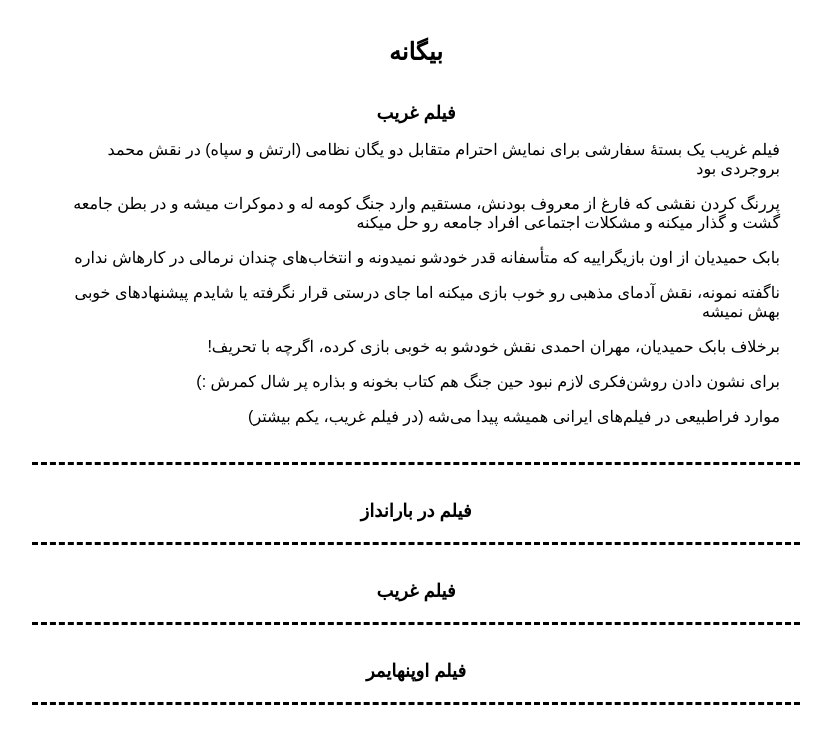
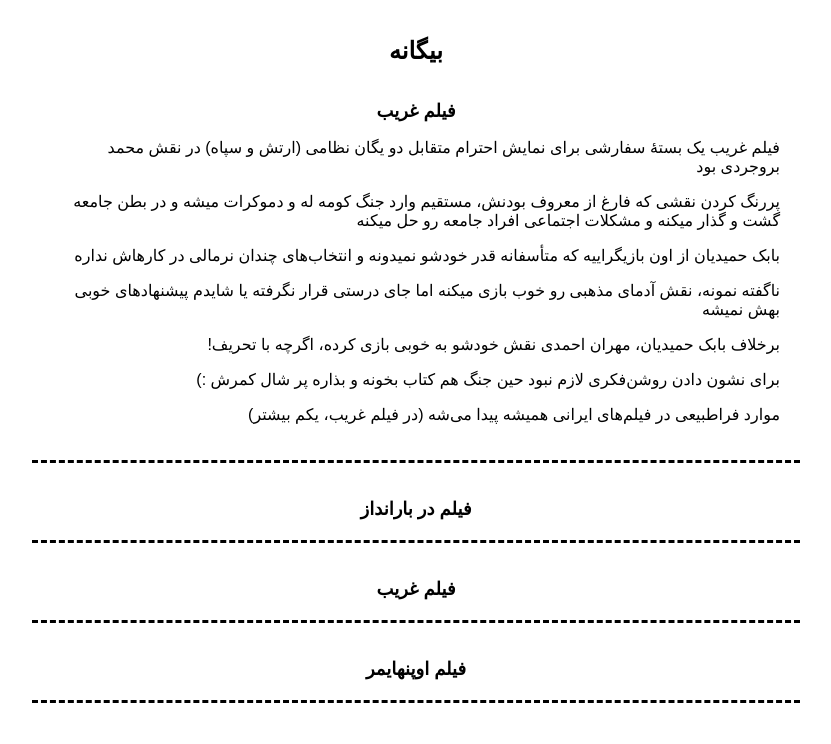
Before and after one commit to darkblog/darkblog.github.io, a Jekyll site: the page built from _posts/2023-8-7-2.md, in a window 1280 px wide. Shown: the top 744 px of the page, without its empty margins (351-1182 px from the left). Built offline with Jekyll 4.4.1, drawn with Linux system fonts in a browser that asks for light colours.

Commit message:
Update default.html

```diff
--- a/_layouts/default.html
+++ b/_layouts/default.html
@@ -6,7 +6,7 @@
 <title>{% if page.title %}{{ page.title }}{% else %}{{ site.name }}{% endif %}</title>
 <meta name="description" content="{% if page.excerpt %}{{ page.excerpt | strip_html | strip_newlines | truncate: 160 }}{% else %}{{ site.description }}{% endif %}">
 <link rel="canonical" href="{{ page.url | replace:'index.html','' | prepend: site.baseurl | prepend: site.url }}">
-<style amp-custom>body{font-family:sans-serif;margin:auto;padding:30px;max-width:768px}header{padding-bottom:16px;padding-top:8px;font-size:x-large;font-weight:bold}h1,h2{font-size:large}a{color:black;text-decoration:none}.post{padding:20px;border-bottom:dashed black}.center{display:block;margin:auto;text-align:center}</style>
+<style amp-custom>body{font-family:sans-serif;margin:auto;padding:30px;max-width:768px}header{padding-bottom:15px;padding-top:7px;font-size:x-large;font-weight:bold}h1,h2{font-size:large}a{color:black;text-decoration:none}.post{padding:20px;border-bottom:dashed black}.center{display:block;margin:auto;text-align:center}</style>
 </head>
 <body>
 <header>
```
